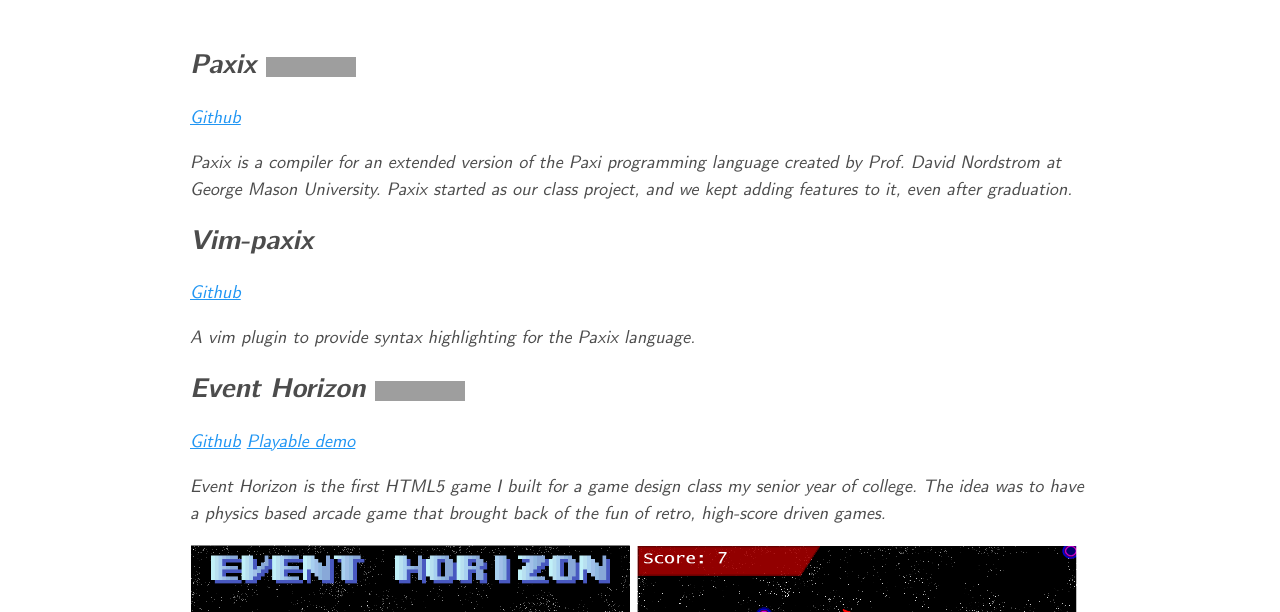
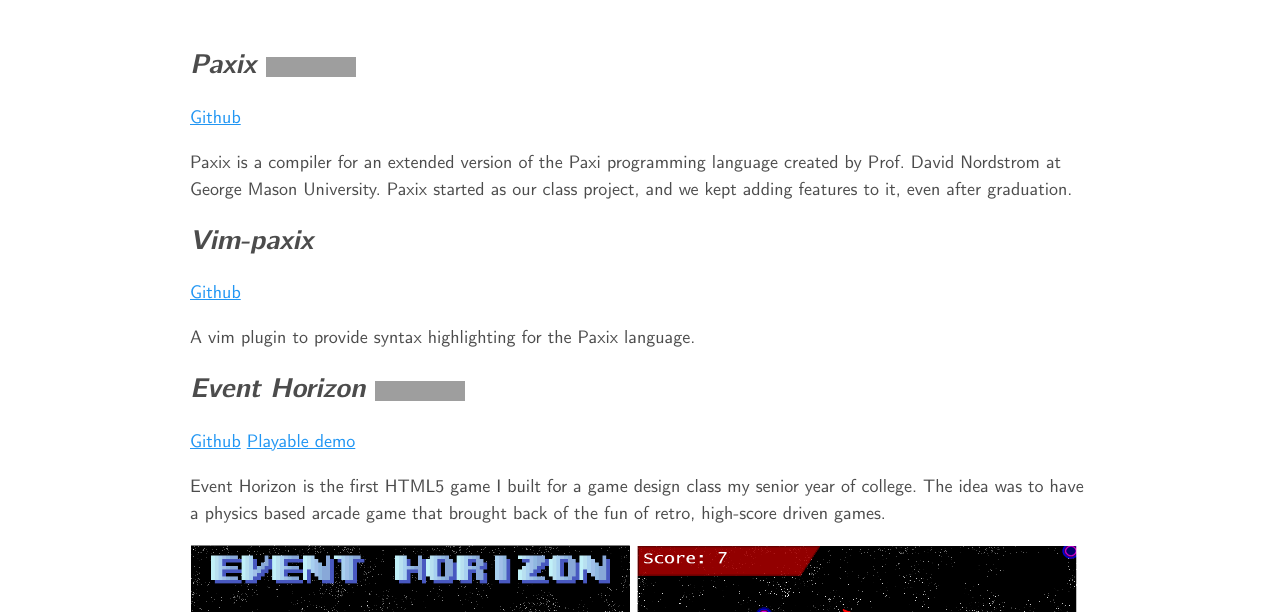
Before and after one commit to ewickert/ewickert.github.io, a Jekyll site: the page built from _pages/projects.markdown, in a window 1280 px wide and 900 px high. Shown: the part 174-786 px from the top of the window. Built offline with Jekyll 4.4.1, drawn with Linux system fonts in a browser that asks for light colours; grey boxes are pictures that could not be loaded.

Commit message:
get rid of cmusi

```diff
--- a/_sass/base/_reset.scss
+++ b/_sass/base/_reset.scss
@@ -30,11 +30,11 @@ html {
     src: url('/assets/Fonts/cmunsx.otf');
     font-weight: bold;
   }
-  @font-face {
-    font-family: "Computer Modern";
-    src: url('/assets/Fonts/cmunsi.otf');
-    font-style: italic, oblique;
-  }
+  //@font-face {
+  //  font-family: "Computer Modern";
+  //  src: url('/assets/Fonts/cmunsi.otf');
+  //  font-style: italic, oblique;
+  //}
   @font-face {
     font-family: "Computer Modern";
     src: url('/assets/Fonts/cmunbxo.otf');
```
